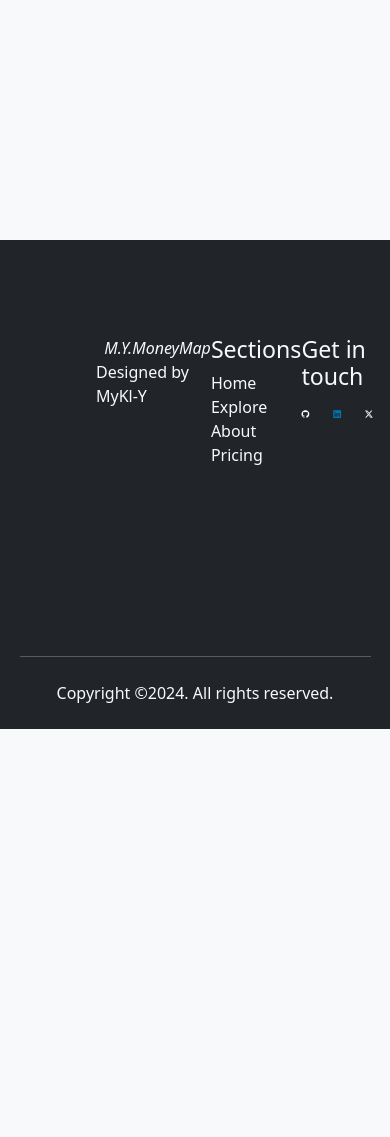
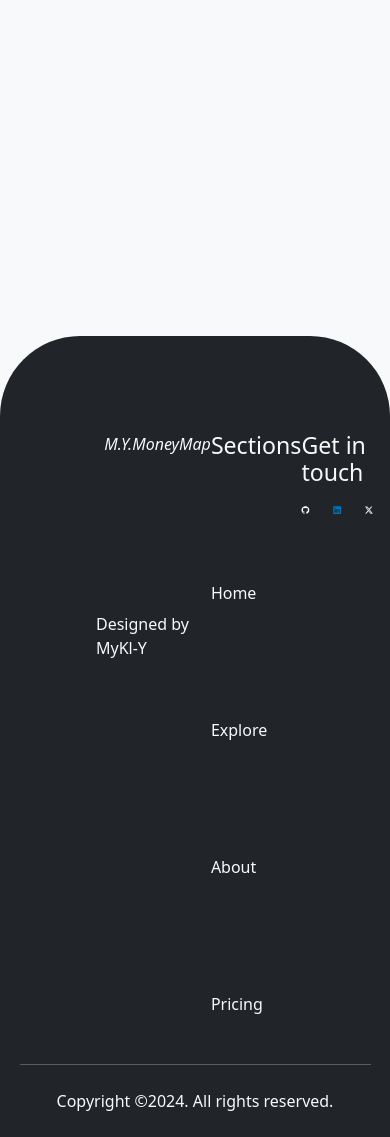
Before and after one commit to MyKl-Y/Personal-Finance-Dashboard, a Flask app: page / in a window 390 px wide; the page is wider, and only the part inside the window is pictured. Shown: the part 3395-4532 px from the top of that part. Before the commit the page ends 4124 px from the top of that part, so only its background shows below. Run offline with Flask 3, Linux system fonts and the light colour scheme.

Commit message:
Footer changes

```diff
--- a/web/static/css/style.css
+++ b/web/static/css/style.css
@@ -92,6 +92,13 @@
         height: 30vh;
         margin-bottom: 3rem;
     }
+
+    footer #footer-content {
+        margin-top: 6rem;
+        /*height: calc(100vh - 6rem);*/
+        height: 95vh;
+        border-radius: 5rem 5rem 0 0;
+    }
 }
 
 .hero {
--- a/web/templates/layout.html
+++ b/web/templates/layout.html
@@ -174,7 +174,7 @@
     {% else %}
     <footer class="py-2 bottom-0">
         <p class="m-0 d-flex justify-content-center align-items-center">
-            &copy;2024
+            Copyright &copy;2024. All rights reserved.
             M.Y.MoneyMap
         </p>
     </footer>
```
